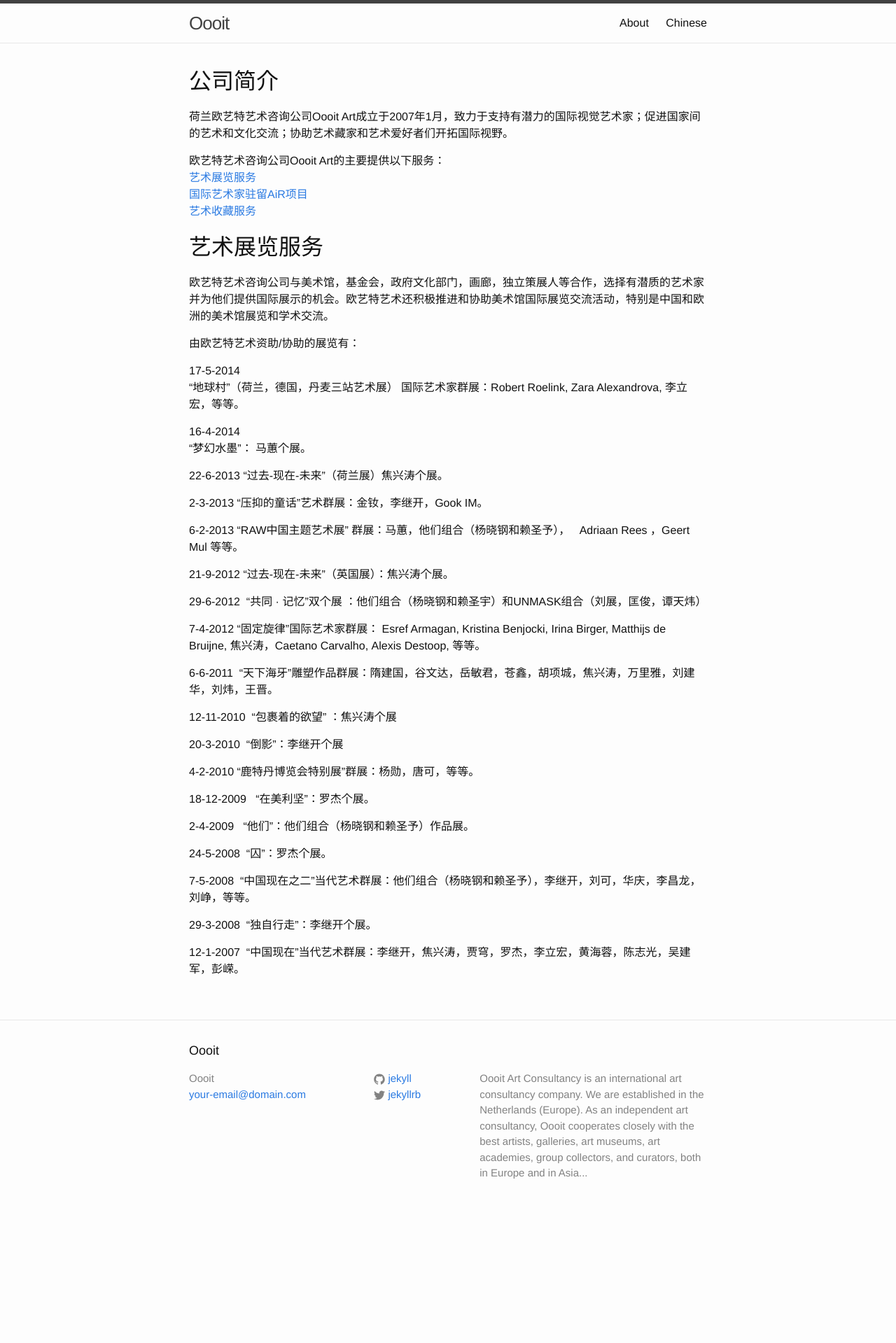
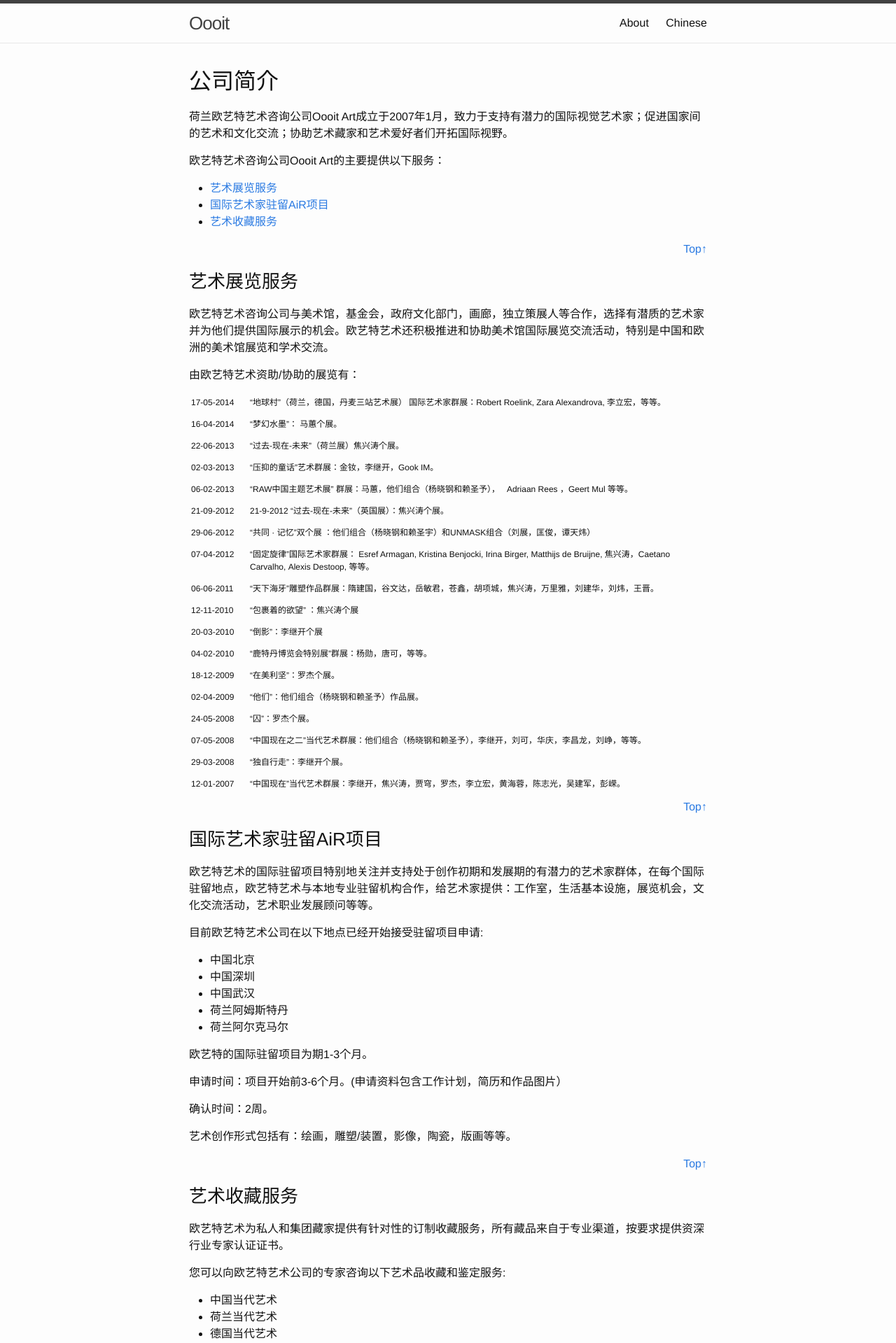
Before and after one commit to emj365/oooit, a Jekyll site: the page built from chinese.md, in a window 1280 px wide. Shown: the top 1919 px of the page at 70% size. Built offline with Jekyll 4.4.1, drawn with Linux system fonts in a browser that asks for light colours; before the commit the page ends 1748 px from its top, so only the background shows below that; some of the changed text lies outside the part shown.

Commit message:
almost done for chinese page

```diff
--- a/_config.yml
+++ b/_config.yml
@@ -1,6 +1,7 @@
 # Site settings
 title: Oooit
-email: your-email@domain.com
+email: info@oooit.com
+phone: (+31) 6 46 14 35 38
 description: > # this means to ignore newlines until "baseurl:"
   Oooit Art Consultancy is an international art consultancy company.
   We are established in the Netherlands (Europe).
--- a/_sass/_base.scss
+++ b/_sass/_base.scss
@@ -202,3 +202,20 @@
         }
     }
 }
+
+/**
+ * Table
+ */
+table {
+    width: 100%;
+    font-size: 12px;
+
+    td.date {
+        width: 80px;
+        vertical-align: top;
+    }
+
+    td.title {
+        padding-bottom: 10px;
+    }
+}
--- a/_sass/_layout.scss
+++ b/_sass/_layout.scss
@@ -234,3 +234,14 @@
         }
     }
 }
+
+/***
+ * other
+ */
+.back-top-btn {
+    text-align: right;
+}
+#message_form textarea {
+    width: 100%;
+    height: 60px;
+}
--- a/chinese.md
+++ b/chinese.md
@@ -4,59 +4,195 @@
 permalink: /chinese/
 ---
 
-公司简介
--------
+## 公司简介
 
 荷兰欧艺特艺术咨询公司Oooit Art成立于2007年1月，致力于支持有潜力的国际视觉艺术家；促进国家间的艺术和文化交流；协助艺术藏家和艺术爱好者们开拓国际视野。
 
 欧艺特艺术咨询公司Oooit Art的主要提供以下服务：
-[艺术展览服务](#艺术展览服务)
-[国际艺术家驻留AiR项目](#国际艺术家驻留AiR项目)
-[艺术收藏服务](#艺术收藏服务)
+
+* [艺术展览服务](#艺术展览服务)
+* [国际艺术家驻留AiR项目](#国际艺术家驻留AiR项目)
+* [艺术收藏服务](#艺术收藏服务)
+
+<div class="back-top-btn"><a href="#">Top↑</a></div>
 
 <a id="艺术展览服务" />
 
-艺术展览服务
-----------
+### 艺术展览服务
 
 欧艺特艺术咨询公司与美术馆，基金会，政府文化部门，画廊，独立策展人等合作，选择有潜质的艺术家并为他们提供国际展示的机会。欧艺特艺术还积极推进和协助美术馆国际展览交流活动，特别是中国和欧洲的美术馆展览和学术交流。
 
 由欧艺特艺术资助/协助的展览有：
 
-17-5-2014
-“地球村”（荷兰，德国，丹麦三站艺术展） 国际艺术家群展：Robert Roelink, Zara Alexandrova, 李立宏，等等。
+<table class="list">
+  <tr>
+    <td class="date">17-05-2014</td>
+    <td class="title">“地球村”（荷兰，德国，丹麦三站艺术展） 国际艺术家群展：Robert Roelink, Zara Alexandrova, 李立宏，等等。</td>
+  </tr>
 
-16-4-2014
-“梦幻水墨”： 马蕙个展。
+  <tr>
+    <td class="date">16-04-2014</td>
+    <td class="title">“梦幻水墨”： 马蕙个展。</td>
+  </tr>
 
-22-6-2013 “过去-现在-未来”（荷兰展）焦兴涛个展。
+  <tr>
+    <td class="date">22-06-2013</td>
+    <td class="title">“过去-现在-未来”（荷兰展）焦兴涛个展。</td>
+  </tr>
 
-2-3-2013 “压抑的童话”艺术群展：金钕，李继开，Gook IM。
+  <tr>
+    <td class="date">02-03-2013</td>
+    <td class="title">“压抑的童话”艺术群展：金钕，李继开，Gook IM。</td>
+  </tr>
 
-6-2-2013 “RAW中国主题艺术展” 群展：马蕙，他们组合（杨晓钢和赖圣予），   Adriaan Rees ，Geert Mul 等等。
+  <tr>
+    <td class="date">06-02-2013</td>
+    <td class="title">“RAW中国主题艺术展” 群展：马蕙，他们组合（杨晓钢和赖圣予），   Adriaan Rees ，Geert Mul 等等。</td>
+  </tr>
 
-21-9-2012 “过去-现在-未来”（英国展）：焦兴涛个展。
+  <tr>
+    <td class="date">21-09-2012</td>
+    <td class="title">21-9-2012 “过去-现在-未来”（英国展）：焦兴涛个展。</td>
+  </tr>
 
-29-6-2012  “共同 · 记忆”双个展 ：他们组合（杨晓钢和赖圣宇）和UNMASK组合（刘展，匡俊，谭天炜）
+  <tr>
+    <td class="date">29-06-2012</td>
+    <td class="title">“共同 · 记忆”双个展 ：他们组合（杨晓钢和赖圣宇）和UNMASK组合（刘展，匡俊，谭天炜）</td>
+  </tr>
 
-7-4-2012 “固定旋律”国际艺术家群展： Esref Armagan, Kristina Benjocki, Irina Birger, Matthijs de Bruijne, 焦兴涛，Caetano Carvalho, Alexis Destoop, 等等。
+  <tr>
+    <td class="date">07-04-2012</td>
+    <td class="title">“固定旋律”国际艺术家群展： Esref Armagan, Kristina Benjocki, Irina Birger, Matthijs de Bruijne, 焦兴涛，Caetano Carvalho, Alexis Destoop, 等等。</td>
+  </tr>
 
-6-6-2011  “天下海牙”雕塑作品群展：隋建国，谷文达，岳敏君，苍鑫，胡项城，焦兴涛，万里雅，刘建华，刘炜，王晋。
+  <tr>
+    <td class="date">06-06-2011</td>
+    <td class="title">“天下海牙”雕塑作品群展：隋建国，谷文达，岳敏君，苍鑫，胡项城，焦兴涛，万里雅，刘建华，刘炜，王晋。</td>
+  </tr>
 
-12-11-2010  “包裹着的欲望” ：焦兴涛个展
+  <tr>
+    <td class="date">12-11-2010</td>
+    <td class="title">“包裹着的欲望” ：焦兴涛个展</td>
+  </tr>
 
-20-3-2010  “倒影”：李继开个展
+  <tr>
+    <td class="date">20-03-2010</td>
+    <td class="title">“倒影”：李继开个展</td>
+  </tr>
 
-4-2-2010  “鹿特丹博览会特别展”群展：杨勋，唐可，等等。
+  <tr>
+    <td class="date">04-02-2010</td>
+    <td class="title">“鹿特丹博览会特别展”群展：杨勋，唐可，等等。</td>
+  </tr>
 
-18-12-2009   “在美利坚”：罗杰个展。
+  <tr>
+    <td class="date">18-12-2009</td>
+    <td class="title">“在美利坚”：罗杰个展。</td>
+  </tr>
 
-2-4-2009   “他们”：他们组合（杨晓钢和赖圣予）作品展。
+  <tr>
+    <td class="date">02-04-2009</td>
+    <td class="title">“他们”：他们组合（杨晓钢和赖圣予）作品展。</td>
+  </tr>
 
-24-5-2008  “囚”：罗杰个展。
+  <tr>
+    <td class="date">24-05-2008</td>
+    <td class="title">“囚”：罗杰个展。</td>
+  </tr>
 
-7-5-2008  “中国现在之二”当代艺术群展：他们组合（杨晓钢和赖圣予），李继开，刘可，华庆，李昌龙，刘峥，等等。
+  <tr>
+    <td class="date">07-05-2008</td>
+    <td class="title">“中国现在之二”当代艺术群展：他们组合（杨晓钢和赖圣予），李继开，刘可，华庆，李昌龙，刘峥，等等。</td>
+  </tr>
 
-29-3-2008  “独自行走”：李继开个展。
+  <tr>
+    <td class="date">29-03-2008</td>
+    <td class="title">“独自行走”：李继开个展。</td>
+  </tr>
 
-12-1-2007  “中国现在”当代艺术群展：李继开，焦兴涛，贾穹，罗杰，李立宏，黄海蓉，陈志光，吴建军，彭嵘。
+  <tr>
+    <td class="date">12-01-2007</td>
+    <td class="title">“中国现在”当代艺术群展：李继开，焦兴涛，贾穹，罗杰，李立宏，黄海蓉，陈志光，吴建军，彭嵘。</td>
+  </tr>
+
+</table>
+
+<div class="back-top-btn"><a href="#">Top↑</a></div>
+
+<a id="国际艺术家驻留AiR项目" />
+
+### 国际艺术家驻留AiR项目
+
+欧艺特艺术的国际驻留项目特别地关注并支持处于创作初期和发展期的有潜力的艺术家群体，在每个国际驻留地点，欧艺特艺术与本地专业驻留机构合作，给艺术家提供：工作室，生活基本设施，展览机会，文化交流活动，艺术职业发展顾问等等。
+
+目前欧艺特艺术公司在以下地点已经开始接受驻留项目申请:
+
+* 中国北京
+* 中国深圳
+* 中国武汉
+* 荷兰阿姆斯特丹
+* 荷兰阿尔克马尔
+
+欧艺特的国际驻留项目为期1-3个月。
+
+申请时间：项目开始前3-6个月。(申请资料包含工作计划，简历和作品图片）
+
+确认时间：2周。
+
+艺术创作形式包括有：绘画，雕塑/装置，影像，陶瓷，版画等等。
+
+<div class="back-top-btn"><a href="#">Top↑</a></div>
+
+<a id="艺术收藏服务" />
+
+### 艺术收藏服务
+
+欧艺特艺术为私人和集团藏家提供有针对性的订制收藏服务，所有藏品来自于专业渠道，按要求提供资深行业专家认证证书。
+
+您可以向欧艺特艺术公司的专家咨询以下艺术品收藏和鉴定服务:
+
+* 中国当代艺术
+* 荷兰当代艺术
+* 德国当代艺术
+* 17世纪荷兰和弗兰德斯大师
+* 19世纪大师
+* 20世纪大师
+
+您也可以选择参加欧艺特艺术组织的艺术讲座和艺术管理课程，这些讲座和课程有一部分会在美术馆，博览会，拍卖行，画廊空间，或者收藏机构的空间内举办，作为参加者您会获得丰富有趣的互动体验。其中部分课程完成后可以获得欧洲著名大学授予的证书。目前开通的课程栏目主要有：
+
+* 艺术品鉴赏
+* 艺术史
+* 艺术品估值
+* 艺术金融和投资管理
+* 国际艺术市场
+
+<div class="back-top-btn"><a href="#">Top↑</a></div>
+
+## 联系我们
+
+<form id="message_form" action="MAILTO:info@oooit.com?Subject=message from oooit" accept-charset="UTF-8" method="post" enctype="text/plain" target="_blank">
+  <p>
+    <label for="contact_im">我是</label>
+    <select id="contact_im" name="im">
+      <option value="">艺术家</option>
+      <option>美术馆负责人</option>
+      <option>画廊负责人</option>
+      <option>策展人</option>
+      <option>藏家</option>
+      <option>国际驻留项目负责人</option>
+    </select>
+    <label for="contact_tel">电话</label>
+    <input id="contact_tel" name="tel"></input>
+    <label for="contact_email">E-mail</label>
+    <input id="contact_email" name="email"></input>
+  </p>
+  <p>
+    <label for="contact_message">留言</label><br />
+    <textarea id="contact_message" name="message"></textarea>
+  </p>
+  <p>
+    <input type="submit" value="发送">
+  </p>
+</form>
+
+<div class="back-top-btn"><a href="#">Top↑</a></div>
```
